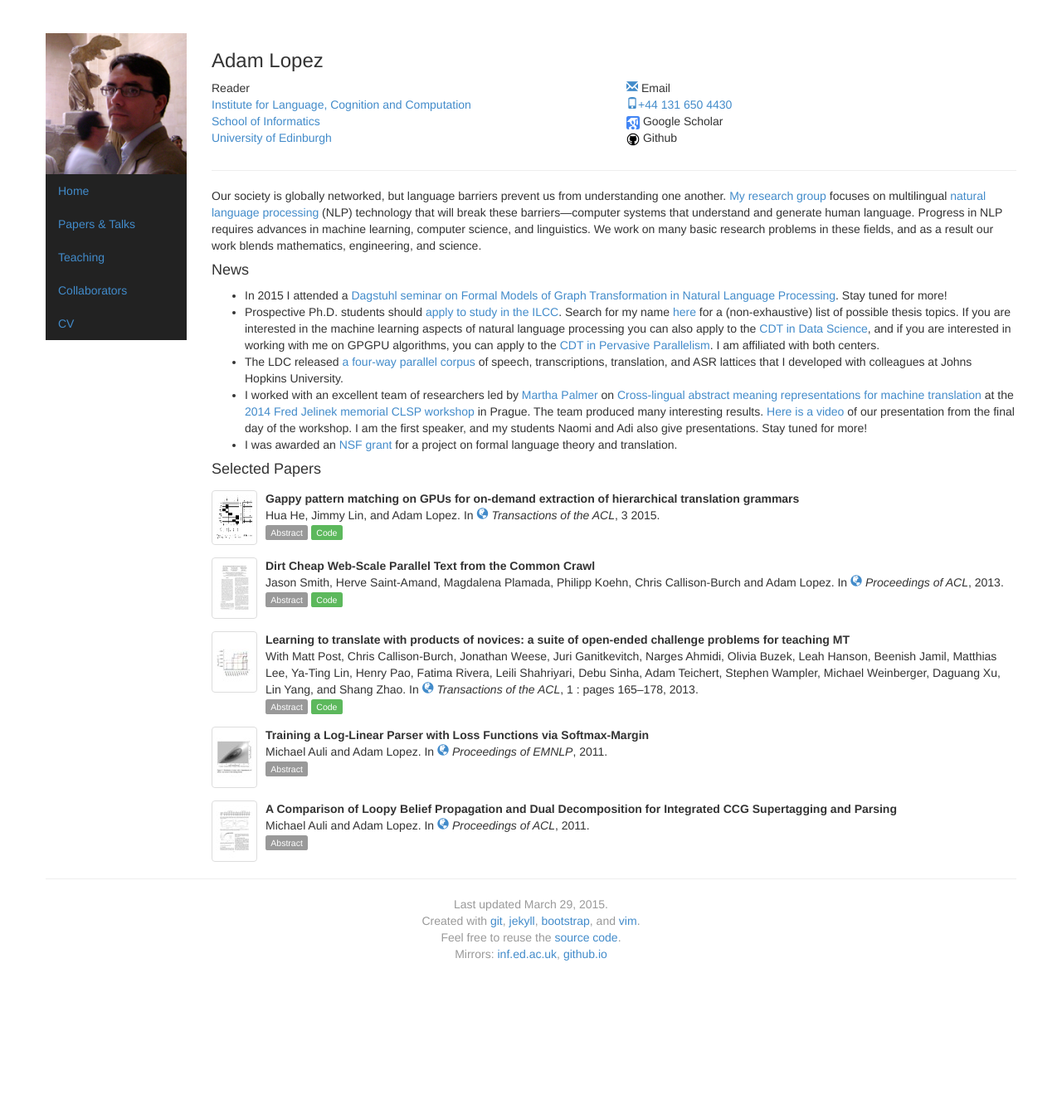
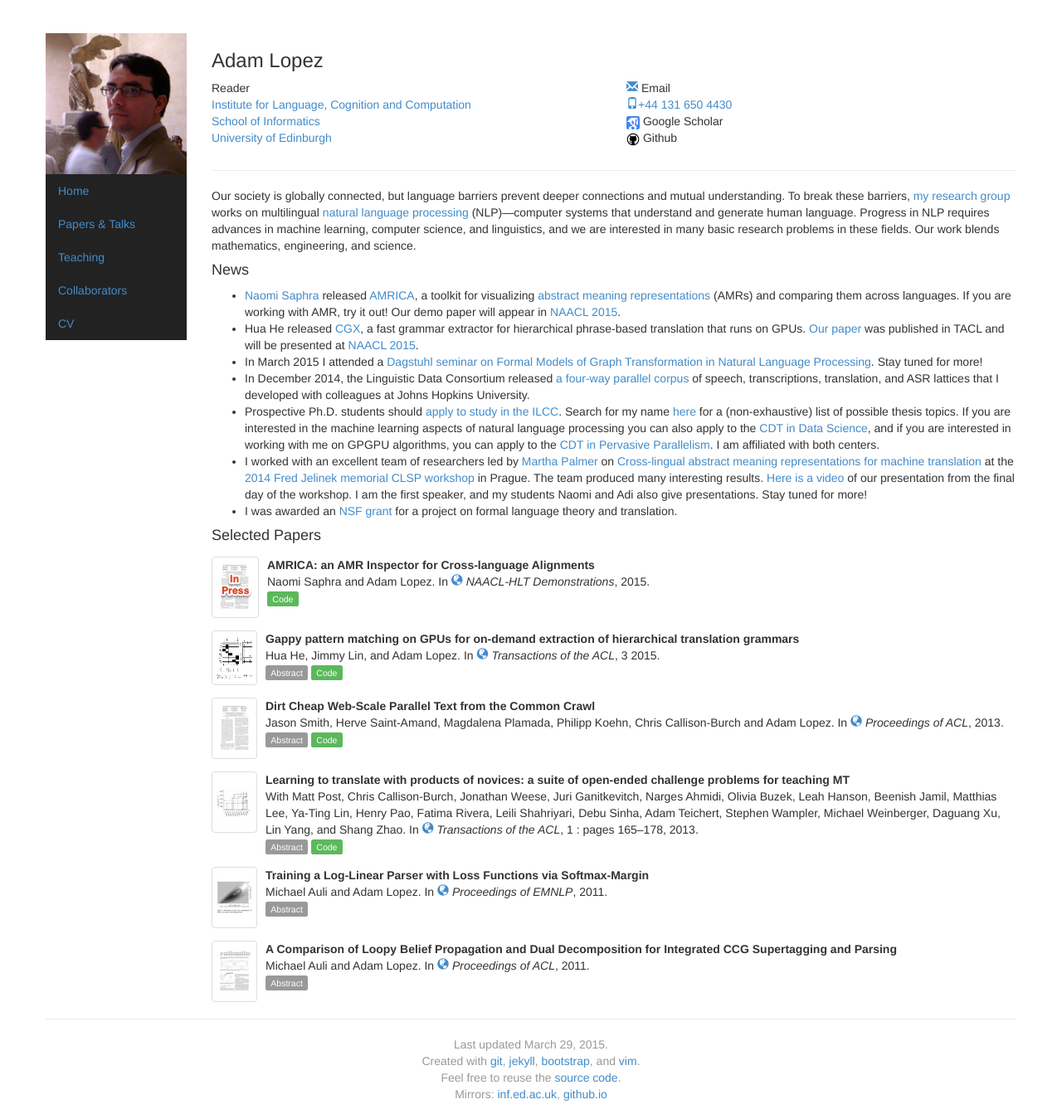
Before and after one commit to alopez/alopez.github.com, a Jekyll site: the page built from index.html, in a window 1280 px wide. Shown: the whole page at 83% size. Built offline with Jekyll 4.4.1, drawn with Linux system fonts in a browser that asks for light colours; before the commit the page ends 1180 px from its top, so only the background shows below that.

Commit message:
Update news, cv, other stuff

```diff
--- a/_config.yml
+++ b/_config.yml
@@ -30,7 +30,7 @@ talks:
 papers:
   - layout: paper
     paper-type: inproceedings
-    selected: no
+    selected: yes
     year: 2015
     img: inpress
     title: AMRICA&#58; an AMR Inspector for Cross-language Alignments
--- a/collaborators.html
+++ b/collaborators.html
@@ -11,7 +11,7 @@ students:
       Sameer is working on speech translation.
   -
     name: Nikolay Bogoychev
-    img: edi
+    img: nbogoychev
     tagline: PhD student, University of Edinburgh
     description: >
       Nikolay is working on GPU algorithms for natural language processing.
--- a/index.html
+++ b/index.html
@@ -5,9 +5,30 @@ picture: nike
 news:
   -
     >
-      In 2015 I attended a <a href="http://www.dagstuhl.de/en/program/calendar/semhp/?semnr=15122">
+      <a href="http://clsp.jhu.edu/people/nsaphra/">Naomi Saphra</a>
+      released <a href="https://github.com/nsaphra/AMRICA">AMRICA</a>, a toolkit for visualizing
+      <a href="http://amr.isi.edu/">abstract
+      meaning representations</a> (AMRs) and comparing them across languages.
+      If you are working with AMR, try it out! Our demo paper will
+      appear in <a href="http://naacl.org/naacl-hlt-2015/">NAACL 2015</a>.
+  -
+    >
+      Hua He released <a href="http://hohocode.github.io/cgx/">CGX</a>,
+      a fast grammar extractor for hierarchical
+      phrase-based translation that runs on GPUs. <a href="http://aclweb.org/anthology/Q/Q15/Q15-1007.pdf">Our paper</a>
+      was published in TACL and will be presented at
+      <a href="http://naacl.org/naacl-hlt-2015/">NAACL 2015</a>.
+  -
+    >
+      In March 2015 I attended a <a href="http://www.dagstuhl.de/en/program/calendar/semhp/?semnr=15122">
       Dagstuhl seminar on Formal Models of Graph Transformation in Natural Language Processing</a>.
       Stay tuned for more!
+  -
+    >
+      In December 2014, the Linguistic Data Consortium released
+      <a href="https://catalog.ldc.upenn.edu/LDC2014T23">a four-way parallel corpus</a>
+      of speech, transcriptions, translation, and ASR lattices that I developed with colleagues at
+      Johns Hopkins University.
   -
     >
       Prospective Ph.D. students should <a href="http://www.ilcc.inf.ed.ac.uk/study">apply to study in the ILCC</a>.
@@ -18,11 +39,6 @@ news:
       if you are interested in working with me on GPGPU algorithms, you can  apply
       to the <a href="http://pervasiveparallelism.inf.ed.ac.uk/">CDT in Pervasive Parallelism</a>.
       I am affiliated with both centers.
-  -
-    >
-      The LDC released <a href="https://catalog.ldc.upenn.edu/LDC2014T23">a four-way parallel corpus</a>
-      of speech, transcriptions, translation, and ASR lattices that I developed with colleagues at
-      Johns Hopkins University.
   -
     >
       I worked with an excellent team of researchers led by <a href="http://verbs.colorado.edu/~mpalmer/">Martha Palmer</a> on
@@ -63,15 +79,14 @@ news:
 </div>
 
 <p>
-  Our society is globally networked, but language barriers prevent us
-  from understanding one another.
-  <a href="collaborators.html">My research group</a> focuses on multilingual
-  <a href="http://en.wikipedia.org/wiki/Natural_language_processing">natural language processing</a> (NLP)
-  technology that will break these barriers&mdash;computer
+  Our society is globally connected, but language barriers prevent
+  deeper connections and mutual understanding. To break these barriers,
+  <a href="collaborators.html">my research group</a> works on multilingual
+  <a href="http://en.wikipedia.org/wiki/Natural_language_processing">natural language processing</a> (NLP)&mdash;computer
   systems that understand and generate human language.
   Progress in NLP requires advances in machine learning, computer science,
-  and linguistics. We work on many basic research problems in these fields,
-  and as a result our work blends mathematics, engineering, and science.
+  and linguistics, and we are interested in many basic research problems in these fields.
+  Our work blends mathematics, engineering, and science.
 </p>
 
 <h4>News</h4>
```
Also changed, not shown: cv.html (+7 -0 lines), img/person/nbogoychev.jpg (added).
